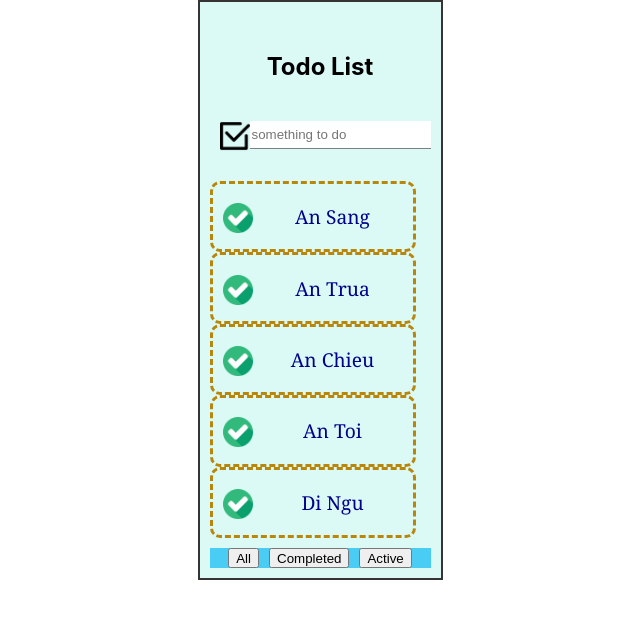
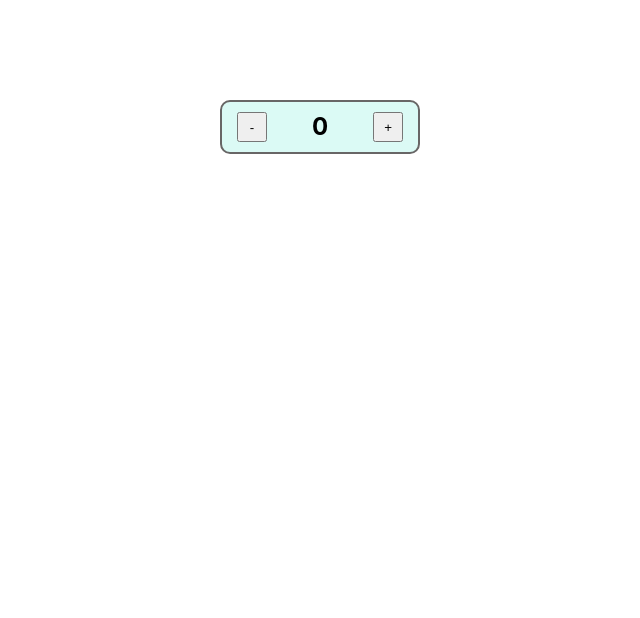
Before and after one commit to TrungTho/demo-react, a React (Create React App) app: page / in a window 1280 px wide. Shown: the top 618 px of the page, without its empty margins (320-960 px from the left). Built offline with nearby package versions, Linux system fonts and the light colour scheme.

Commit message:
react component's lifecycle with counter demo

```diff
--- /dev/null
+++ b/src/counter.js
@@ -0,0 +1,68 @@
+import React, { Component } from "react";
+import "./index.css";
+import classnames from "classnames";
+
+class Counter extends Component {
+  constructor(props) {
+    console.log("constructor...");
+    super(props);
+
+    this.state = {
+      number: 0,
+    };
+
+    this.increase = this.increase.bind(this);
+    this.decrease = this.decrease.bind(this);
+  }
+
+  decrease() {
+    this.setState({ number: this.state.number - 1 });
+  }
+
+  increase() {
+    this.setState({ number: this.state.number + 1 });
+  }
+
+  componentDidMount() {
+    console.log("did mount");
+  }
+
+  componentDidUpdate() {
+    console.log("did update");
+  }
+
+  componentWillUnmount() {
+    // debugger;
+    console.log("will unmount");
+  }
+
+  shouldComponentUpdate() {
+    return true;
+  }
+
+  render() {
+    console.log("render");
+
+    return (
+      <>
+        <button
+          type="button"
+          className="btn btn-primary"
+          onClick={this.decrease}
+        >
+          -
+        </button>
+        <h2>{this.state.number}</h2>
+        <button
+          type="button"
+          className="btn btn-primary"
+          onClick={this.increase}
+        >
+          +
+        </button>
+      </>
+    );
+  }
+}
+
+export default Counter;
--- a/src/index.css
+++ b/src/index.css
@@ -16,13 +16,20 @@ code {
 }
 
 h2 {
-  margin: 40px;
+  margin-left: 40px;
+  margin-right: 40px;
+  margin-top: 0px;
+  margin-bottom: 0px;
 }
 
 #root {
-  border: 2px solid rgb(56, 51, 51);
+  border: 2px solid rgb(104, 102, 102);
   padding: 10px;
   background-color: rgb(219, 250, 245);
+  border-radius: 10px;
+  margin-top: 100px;
+  display: flex;
+  flex-flow: row;
 }
 
 .rowData {
@@ -86,4 +93,6 @@ input:focus {
 .btn {
   margin-left: 5px;
   margin-right: 5px;
+  width: 30px;
+  height: 30px;
 }
--- a/src/index.js
+++ b/src/index.js
@@ -1,12 +1,13 @@
 import React from "react";
 import ReactDOM from "react-dom";
 import "./index.css";
-import App from "./App";
+// import App from "./App";
 // import Demo from "./demo";
+import Counter from "./counter";
 
 ReactDOM.render(
   <React.StrictMode>
-    <App />
+    <Counter />
   </React.StrictMode>,
   document.getElementById("root") //đổ data vào vùng có id = root ở index.html ở ngoài
 );
```
